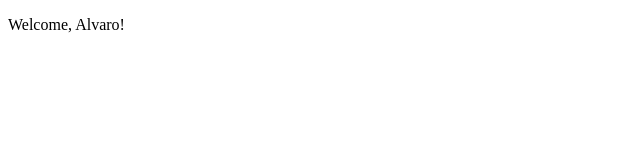
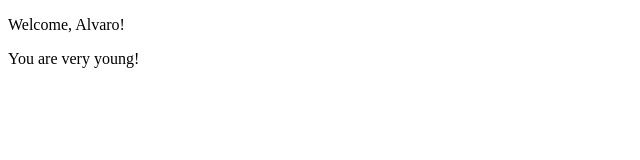
Before and after one commit to SamaJabri/Develhope-Web-React, a React (Create React App) app: page / in a window 1280 px wide. Shown: the top 160 px of the page, without its empty margins (0-640 px from the left). Built offline with nearby package versions, Linux system fonts and the light colour scheme.

Commit message:
Solved nineteenth exercise

```diff
--- a/src/App.jsx
+++ b/src/App.jsx
@@ -3,6 +3,6 @@ import Welcome from "./components/Welcome";
 
 export default class App extends Component {
   render() {
-    return <Welcome name = "Alvaro" age = {20} />;
+    return <Welcome name = "Alvaro" age = {15} />;
   }
 }
--- a/src/components/Message.jsx
+++ b/src/components/Message.jsx
@@ -2,6 +2,6 @@ import React, { Component } from "react";
 
 export default class Message extends Component {
   render() {
-    return <p>What a beautiful day!</p>;
+    return <p>{this.props.message}</p>;
   }
 }
--- a/src/components/Welcome.jsx
+++ b/src/components/Welcome.jsx
@@ -1,5 +1,6 @@
 import React, { Component } from "react";
 import Age from "./Age";
+import Message from "./Message";
 
 export default class Welcome extends Component {
   static defaultProps = {
@@ -7,16 +8,15 @@ export default class Welcome extends Component {
   };
 
   age = this.props.age;
-  name = this.props.name;
 
   render() {
     return (
       <div>
         <p>Welcome, {this.props.name}!</p>
         {
-            18 < this.age && this.age < 65
-            && this.name === "John"
-            && (<Age age = {this.age} />)
+            this.age > 18
+            ? (<Age age={this.age} />)
+            : (<Message message = "You are very young!" />)
         }
       </div>
     );
```
